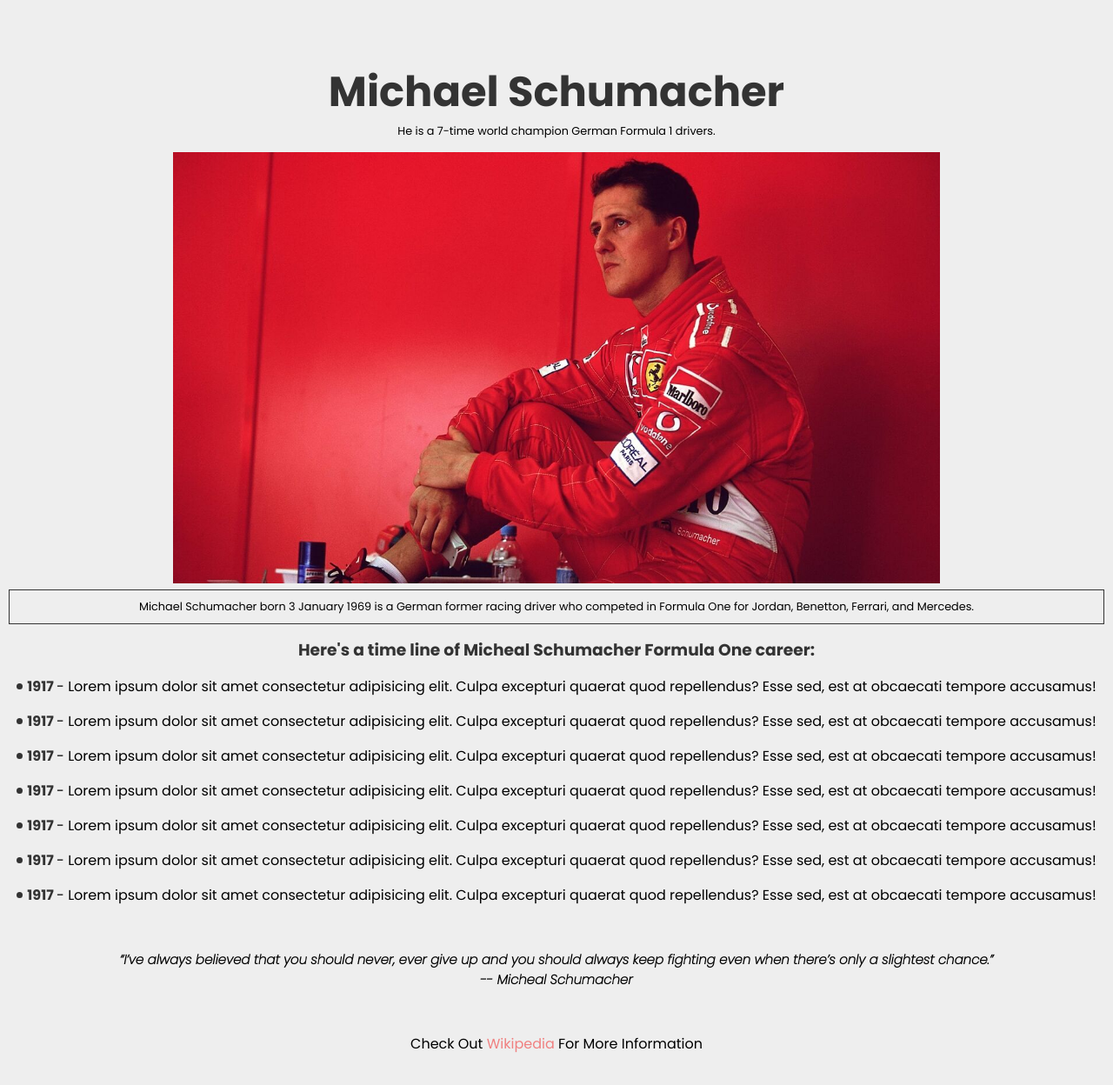
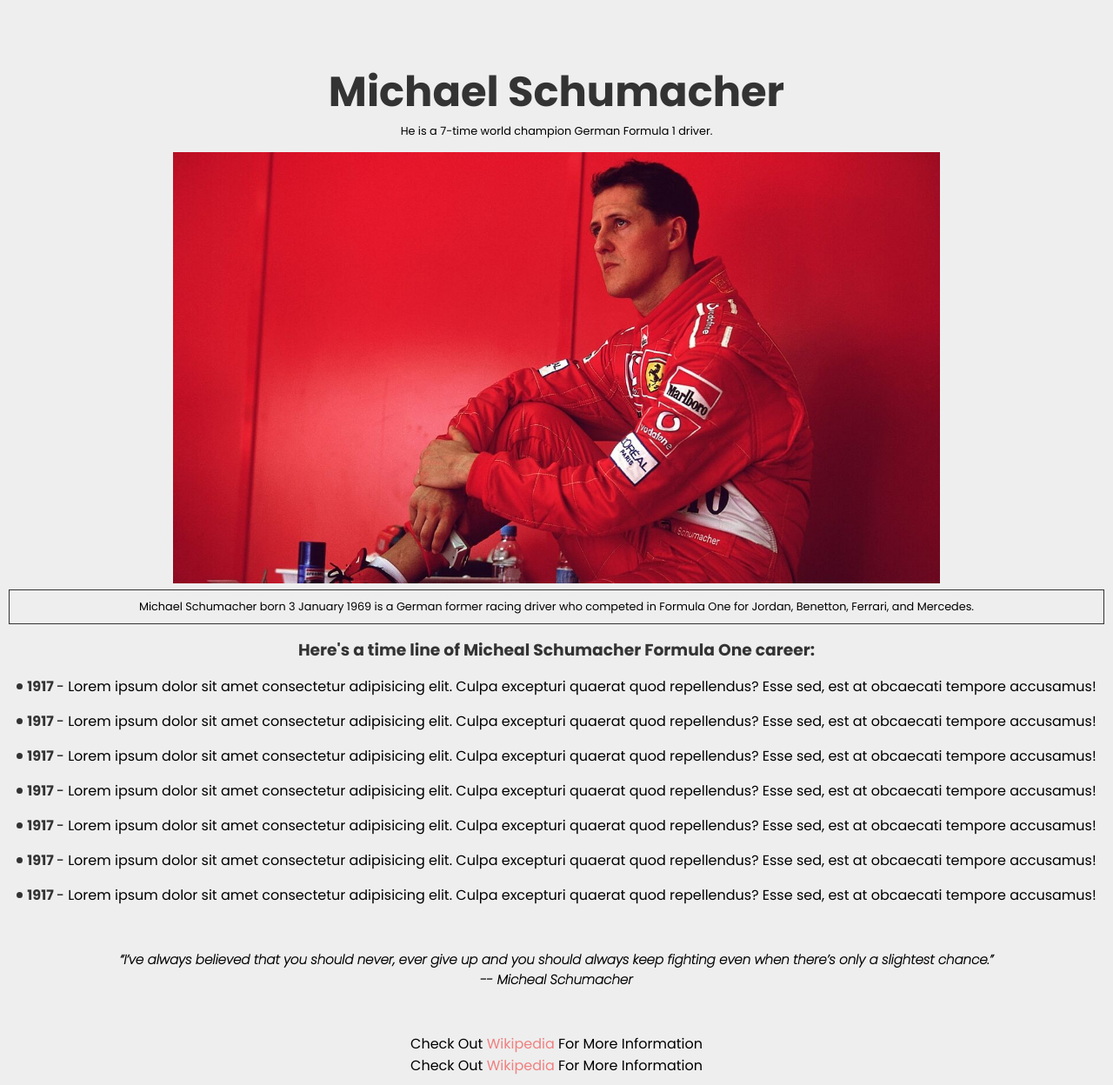
Before and after one commit to oguzhanceliko/ResponsiveWebDesignCertificate, a plain HTML site: page tribute_page/index.html in a window 1280 px wide. Shown: the whole page at 87% size. Before the commit the page ends 1223 px from the top, so only its background shows below. Drawn offline with Linux system fonts and the light colour scheme.

Commit message:
task10 done

```diff
--- a/tribute_page/index.html
+++ b/tribute_page/index.html
@@ -5,13 +5,13 @@
     <meta http-equiv="X-UA-Compatible" content="IE=edge">
     <meta name="viewport" content="width=device-width, initial-scale=1.0">
     <link rel="stylesheet" href="/styles.css">
-    <title>Micheal Schumacher2</title>
+    <title>Micheal Schumacher</title>
 </head>
 <body>
     <div id="main" class="container" >
     <div class="title">
         <h2 id="title">Michael Schumacher</h2>
-        <p>He is a 7-time world champion German Formula 1 drivers.</p>
+        <p>He is a 7-time world champion German Formula 1 driver.</p>
     </div>
     <div id="img-div">
         <img id="image" src="/img/img_1.jpg" alt="Michael Schumacher">
@@ -35,6 +35,7 @@
             <p>-- Micheal Schumacher</p>
         </div>
         <p>Check Out<a id="tribute-link" href="https://en.wikipedia.org/wiki/Michael_Schumacher" target="_blank" > Wikipedia </a>For More Information</p>
+        <p>Check Out<a id="tribute-link" href="https://en.wikipedia.org/wiki/Michael_Schumacher" target="_blank" > Wikipedia </a>For More Information</p>
     </div>
 </div>
 </body>
```
